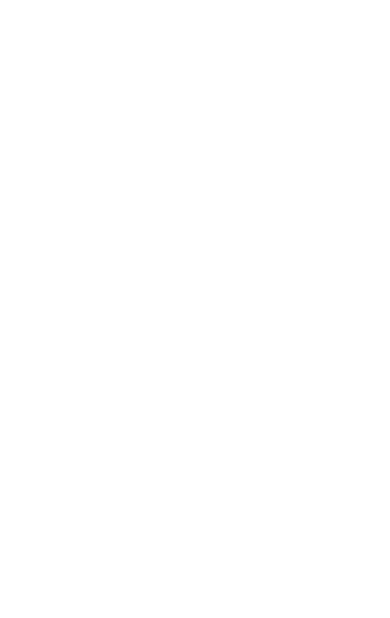
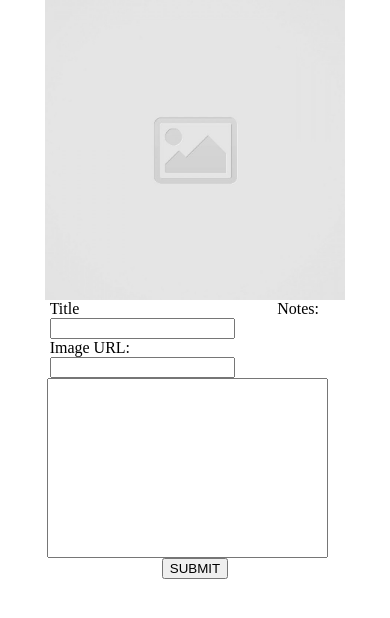
Before and after one commit to KennethDelaCruz/code-journal, a website: page index.html in a window 390 px wide. Drawn offline with Linux system fonts and the light colour scheme.

Commit message:
Completed form div for new post, styling for BOTH mobile/desktop usage

```diff
--- a/css/styles.css
+++ b/css/styles.css
@@ -0,0 +1,31 @@
+#new-post {
+  display: flex;
+  justify-content: center;
+  align-items: center;
+  width: auto;
+}
+
+form {
+  width: 80%;
+  display: flex;
+  flex-wrap: wrap;
+  justify-content: space-around;
+}
+
+form > input {
+  width: 90%;
+}
+
+#new-post-title,
+#new-post-img {
+  max-width: 400px;
+}
+
+#new-post-notes {
+  height: 180px;
+}
+
+img {
+  max-width: 300px;
+  max-height: 300px;
+}
--- a/index.html
+++ b/index.html
@@ -18,6 +18,20 @@
   <header>
   </header>
   <main>
+    <div id="new-post" data-view="entry-form">
+      <form>
+        <img src="images/placeholder-image-square.jpg">
+        <div>
+          <label for="new-post-title">Title</label><br />
+          <input type="text" id="new-post-title" name="new-post-title" required><br />
+          <label for="new-img-url">Image URL:</label><br />
+          <input type="text" id="new-post-img" name="new-post-img" required><br />
+        </div><br />
+        <label for="new-post-notes">Notes:</label><br />
+        <input type="text" id="new-post-notes" name="new-post-notes" required><br />
+        <button type="submit" name="submit-button">SUBMIT</button>
+      </form>
+    </div>
   </main>
   <script src="js/data.js"></script>
   <script src="js/main.js"></script>
--- a/js/main.js
+++ b/js/main.js
@@ -1,2 +1,10 @@
 /* global data */
 /* exported data */
+var imgInput = document.querySelector('#new-post-img');
+
+function imgPreview(event) {
+  var imgPlaceHolder = document.querySelector('img');
+  imgPlaceHolder.setAttribute('src', event);
+}
+
+imgInput.addEventListener('input', imgPreview);
```
